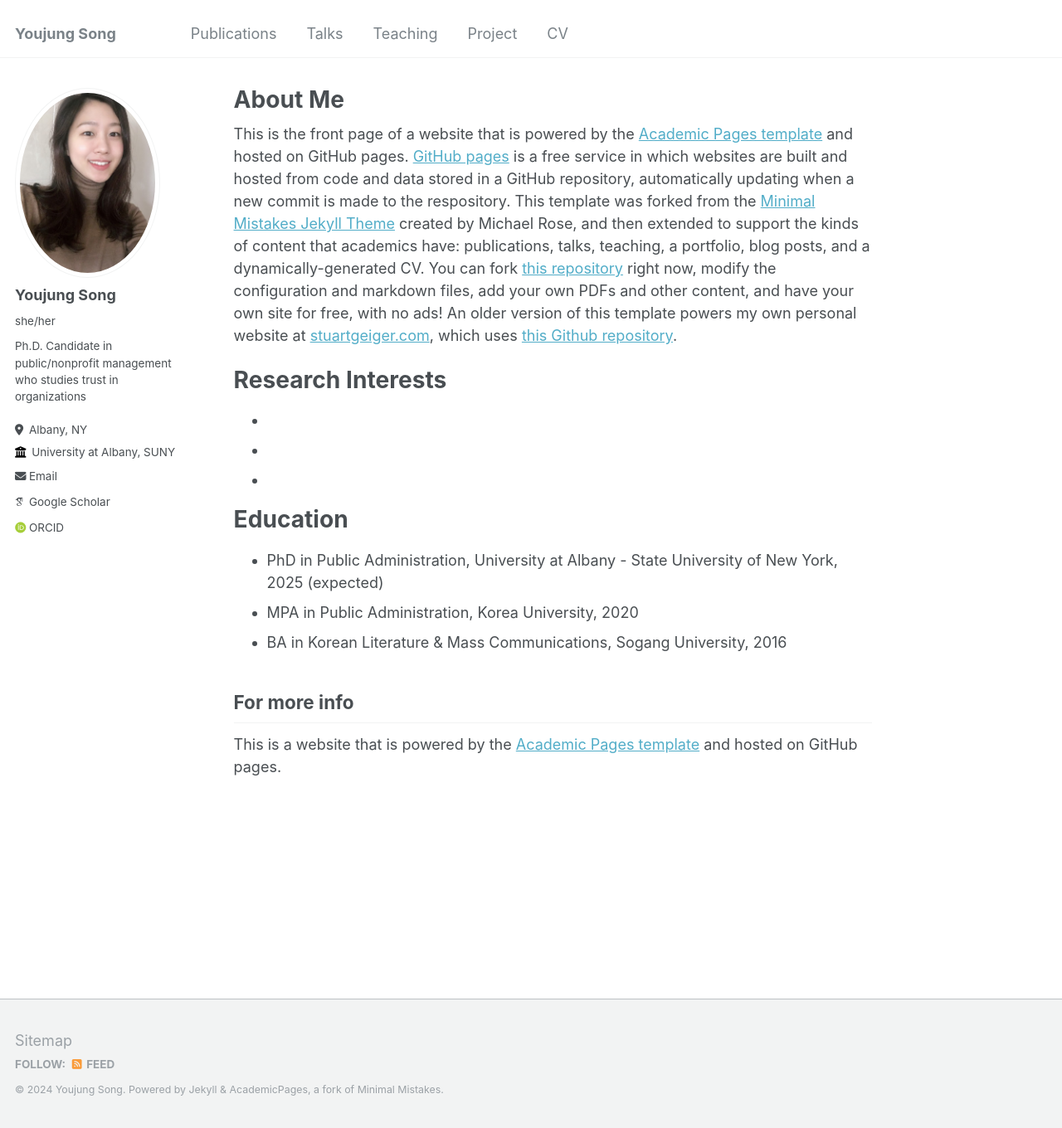
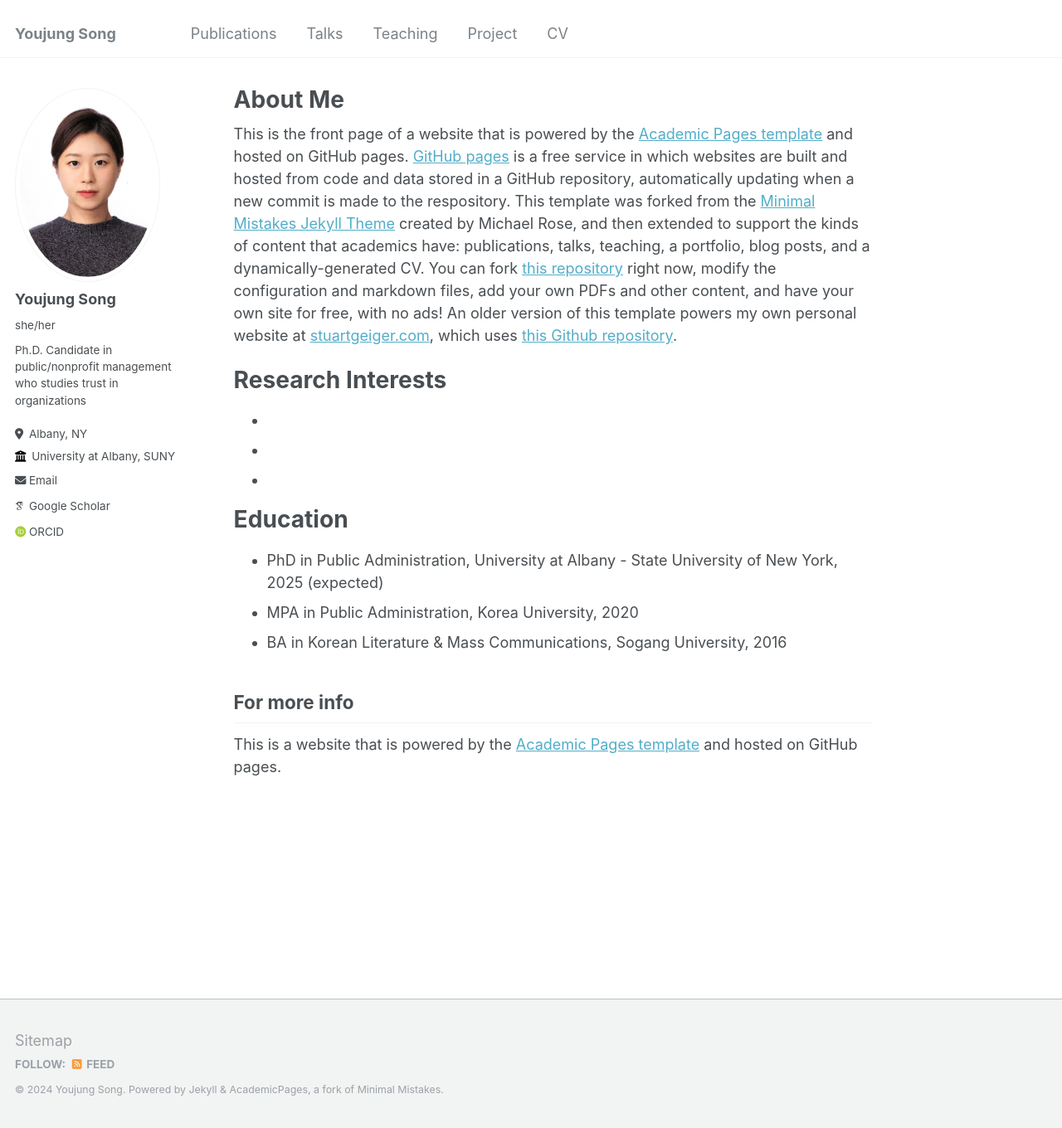
Before and after one commit to youjung-song/Youjung-song.github.io, a Jekyll site: the page built from _pages/about.md, in a window 1280 px wide and 1360 px high. Shown: the whole window at 83% size. Built offline with Jekyll 4.4.1, drawn with Linux system fonts in a browser that asks for light colours; some web fonts are replaced.

Commit message:
modify profile pic

```diff
--- a/_config.yml
+++ b/_config.yml
@@ -21,7 +21,7 @@ repository               : "youjung-song/youjung-song.github.io"
 #               Additional customization can be done by editing /_includes/author-profile.html
 author:
   # Biographic information
-  avatar           : "IMG_4804.JPG"
+  avatar           : "passport_yjsong.PNG"
   name             : "Youjung Song"
   pronouns         : "she/her" # example: "she/her"
   bio              : "Ph.D. Candidate in public/nonprofit management who studies trust in organizations"
```
Also changed, not shown: images/IMG_4804.JPG (deleted), images/passport_yjsong.PNG (added), 1 other file.
